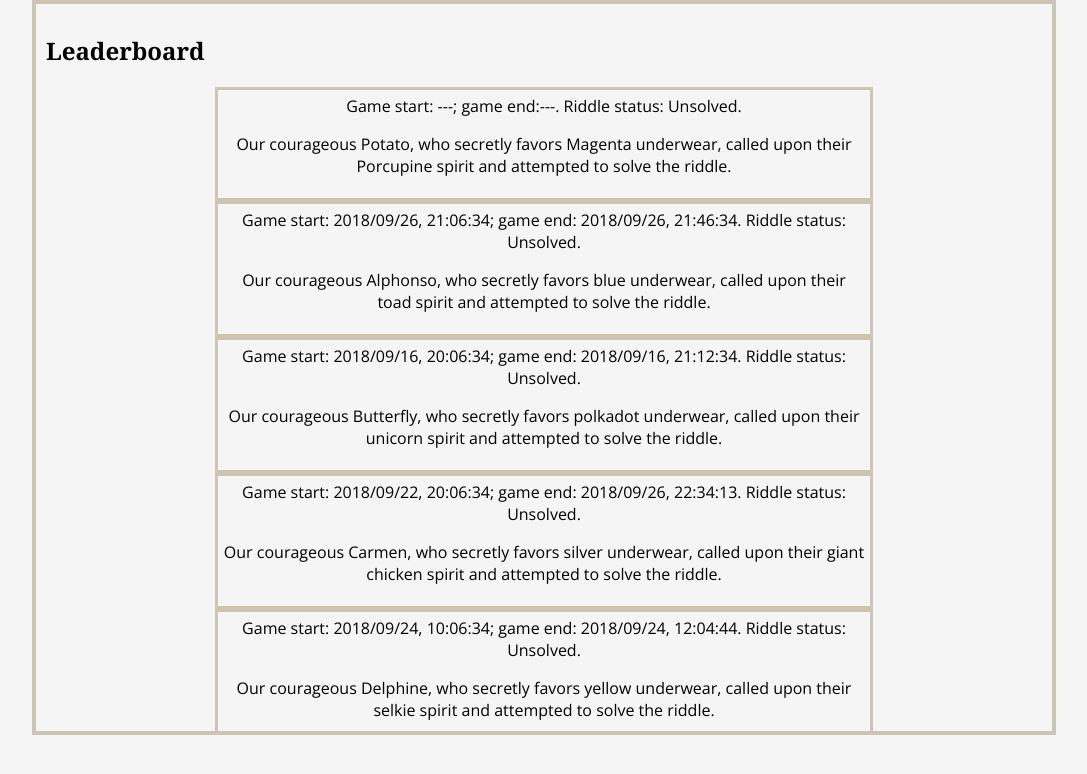
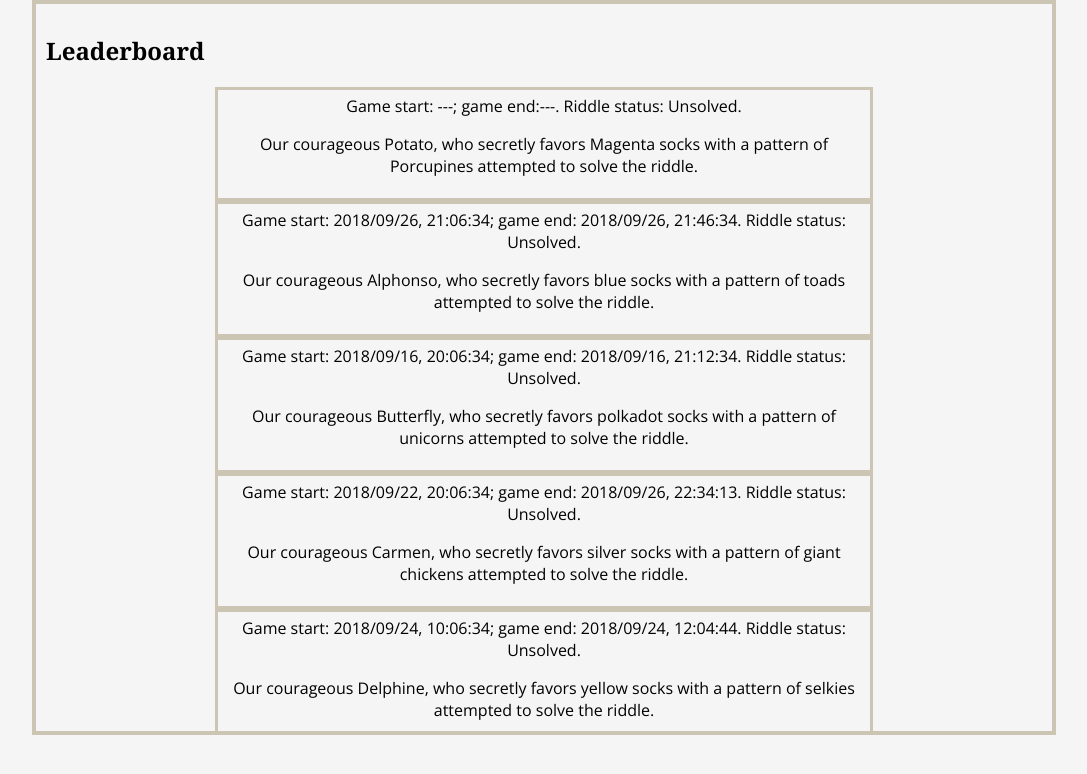
Before and after one commit to nuagesdencre/CI_PracticalPython, a Flask app: page /leaderboard in a window 1280 px wide. Shown: the part 82-856 px from the top of the page, without its empty margins (96-1183 px from the left). Run offline with Flask 2, Linux system fonts and the light colour scheme.

Commit message:
changed leaderboard's phrasing

```diff
--- a/templates/leaderboard.html
+++ b/templates/leaderboard.html
@@ -13,8 +13,7 @@
             Game start: {{ time_start }}; game end:{{ time_stop }}. Riddle status: <span>{{ riddle_solved }}</span>.
             <div class="leaderboard_content">
                 <p>Our courageous <span id="leaderboard_check">{{ username }}</span>, who secretly favors
-                    <span>{{ color }}</span> underwear, called upon
-                    their <span>{{ mystical }}</span> spirit and attempted to solve the riddle.
+                    <span>{{ color }}</span> socks with a pattern of <span>{{ mystical }}s</span> attempted to solve the riddle.
                     {% if session['riddle_solved'] == 'Solved' %}
                         <p> Well done! You have proven once again that you are wasted as a gardener.. although a superhero always hides under a erm... less visible, lamer alter ego!</p>
                     {% elif session['riddle_solved'] == 'Unsolved' %}
@@ -27,9 +26,8 @@
         <div class="leaderboard_entry">
             Game start: 2018/09/26, 21:06:34; game end: 2018/09/26, 21:46:34. Riddle status: <span>Unsolved</span>.
             <div class="leaderboard_content">
-                <p>Our courageous <span>Alphonso</span>, who secretly favors <span>blue</span> underwear, called upon
-                    their <span>
-                toad</span> spirit and attempted to solve the riddle.</p>
+                <p>Our courageous <span>Alphonso</span>, who secretly favors <span>blue</span> socks with a pattern of <span>
+                toads</span> attempted to solve the riddle.</p>
             </div>
         </div>
 
@@ -37,9 +35,8 @@
             Game start: 2018/09/16, 20:06:34; game end: 2018/09/16, 21:12:34. Riddle status: <span>Unsolved</span>.
             <div class="leaderboard_content">
                 <p>
-                    Our courageous <span>Butterfly</span>, who secretly favors <span>polkadot</span> underwear, called
-                    upon their
-                    <span>unicorn</span> spirit and attempted to solve the riddle.</p>
+                    Our courageous <span>Butterfly</span>, who secretly favors <span>polkadot</span> socks with a pattern of
+                    <span>unicorns</span> attempted to solve the riddle.</p>
             </div>
         </div>
 
@@ -47,9 +44,8 @@
             Game start: 2018/09/22, 20:06:34; game end: 2018/09/26, 22:34:13. Riddle status: <span>Unsolved</span>.
             <div class="leaderboard_content">
                 <p>
-                    Our courageous <span>Carmen</span>, who secretly favors <span>silver</span> underwear, called upon
-                    their <span>
-                giant chicken</span> spirit and attempted to solve the riddle.</p>
+                    Our courageous <span>Carmen</span>, who secretly favors <span>silver</span> socks with a pattern of <span>
+                giant chickens</span> attempted to solve the riddle.</p>
             </div>
         </div>
 
@@ -57,9 +53,8 @@
             Game start: 2018/09/24, 10:06:34; game end: 2018/09/24, 12:04:44. Riddle status: <span>Unsolved</span>.
             <div class="leaderboard_content">
                 <p>
-                    Our courageous <span>Delphine</span>, who secretly favors <span>yellow</span> underwear, called upon
-                    their <span>
-                selkie</span> spirit and attempted to solve the riddle.</p>
+                    Our courageous <span>Delphine</span>, who secretly favors <span>yellow</span> socks with a pattern of <span>
+                selkies</span> attempted to solve the riddle.</p>
             </div>
         </div>
 
```
